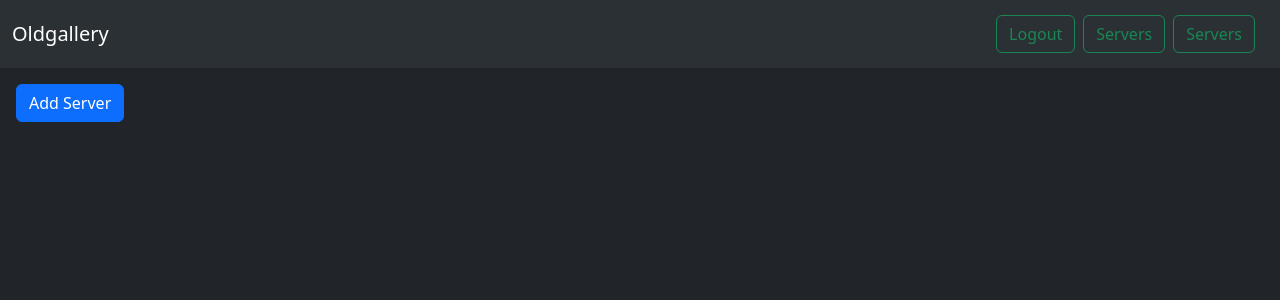
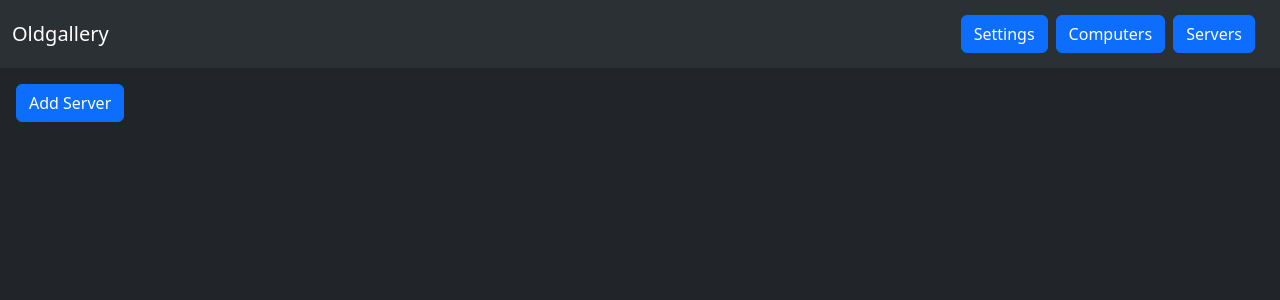
Before and after one commit to lucas11222/Oldgallery, a Flask app: page /dashboard/servers in a window 1280 px wide. Shown: the top 300 px of the page. Run offline with Flask 3, Linux system fonts and the light colour scheme; a user stored in the database is signed in; data comes from the database, SQL or seed files in the repository; both versions use the stored data as it was after the commit.

Commit message:
forgot to change navbar for servers

```diff
--- a/templates/servers.html
+++ b/templates/servers.html
@@ -11,9 +11,9 @@
 		<div class="container-fluid">
 		  <a class="navbar-brand" href="/">Oldgallery</a>
 		  <div class="d-flex btn gap-2">
-			<a href="/logout" class="btn btn-outline-success">Logout</a>
-			<a href="/dashboard/Servers" class="btn btn-outline-success">Servers</a>
-			<a href="/dashboard/servers" class="btn btn-outline-success">Servers</a>
+			<a href="/settings" class="btn btn-primary">Settings</a>
+			<a href="/dashboard/computers" class="btn btn-primary">Computers</a>
+			<a href="/dashboard/servers" class="btn btn-primary">Servers</a>
 		</div>
 		</div>
 		</div>
```
Also changed, not shown: database.db.
